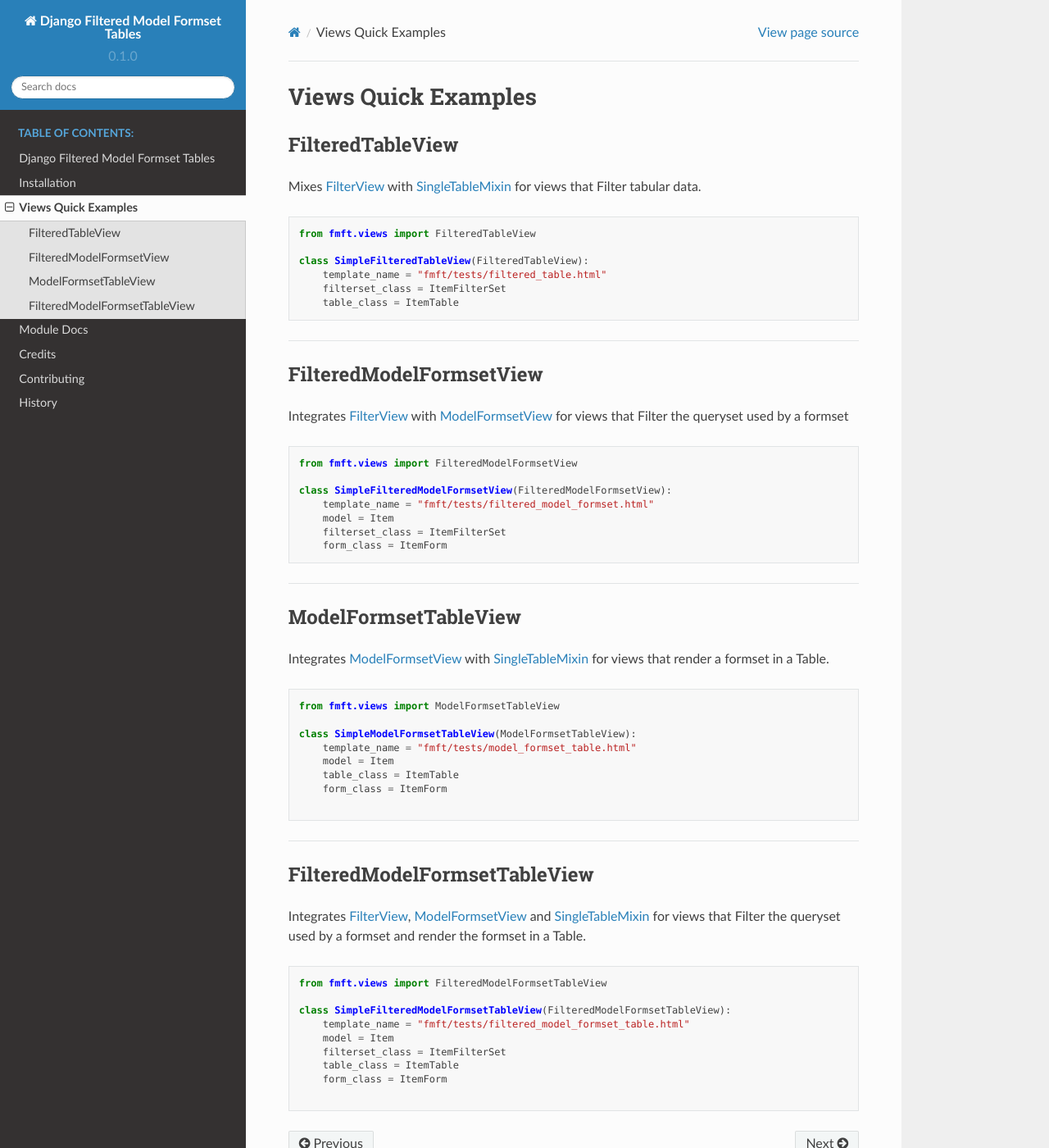
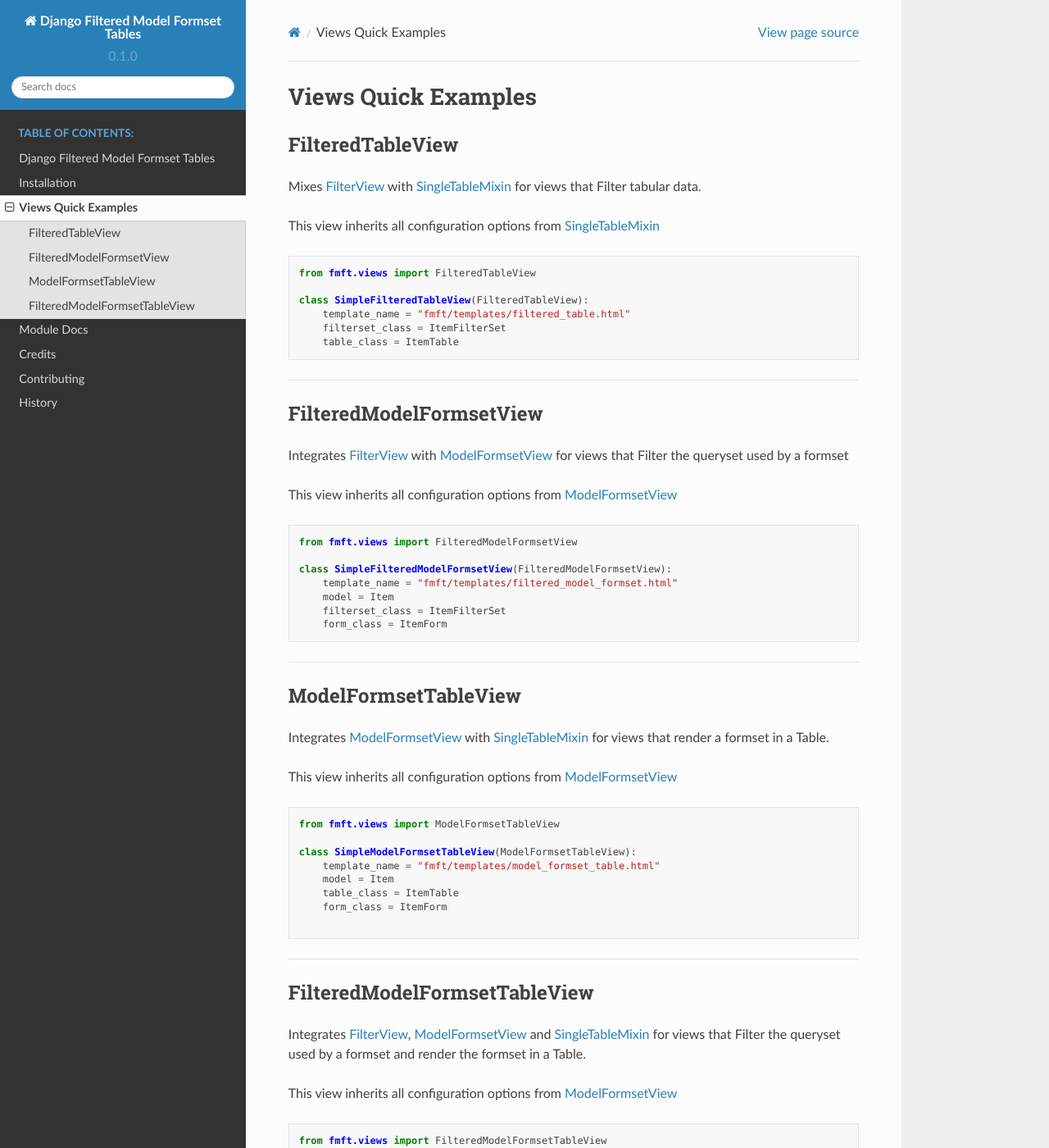
Before and after one commit to powderflask/django-fmft, a Sphinx documentation site: the page built from docs/source/example_views.md, in a window 1280 px wide and 1400 px high. Shown: the whole window at 82% size. Built offline with Sphinx 7.4.7 and the Read the Docs theme 2.0.0, drawn with Linux system fonts in a browser that asks for light colours; some of the changed text lies outside the part shown.

````diff
--- a/docs/source/conf.py
+++ b/docs/source/conf.py
@@ -5,6 +5,11 @@
 
 # -- Project information -----------------------------------------------------
 # https://www.sphinx-doc.org/en/master/usage/configuration.html#project-information
+import os
+import sys
+sys.path.insert(0, os.path.abspath("../../"))
+
+django_settings = "demo.settings"
 
 project = "Django Filtered Model Formset Tables"
 copyright = "2023, powderflask"
@@ -30,6 +35,7 @@ extensions = [
     "sphinx.ext.viewcode",
     "sphinx.ext.autodoc",
     "sphinx.ext.napoleon",
+    "sphinxcontrib_django",
 ]
 
 templates_path = ["_templates"]
--- a/docs/source/example_views.md
+++ b/docs/source/example_views.md
@@ -8,11 +7,15 @@ Mixes
 with
 [SingleTableMixin](https://django-tables2.readthedocs.io/en/latest/pages/api-reference.html#views-view-mixins-and-paginators)
 for views that Filter tabular data.
+
+This view inherits all configuration options from
+[SingleTableMixin](https://django-tables2.readthedocs.io/en/latest/pages/generic-mixins.html#a-single-table-using-singletablemixin)
+
 ```python
 from fmft.views import FilteredTableView
 
 class SimpleFilteredTableView(FilteredTableView):
-    template_name = "fmft/tests/filtered_table.html"
+    template_name = "fmft/templates/filtered_table.html"
     filterset_class = ItemFilterSet
     table_class = ItemTable
 ```
@@ -24,11 +27,15 @@ Integrates
 with
 [ModelFormsetView](https://django-extra-views.readthedocs.io/en/latest/pages/formset-views.html#modelformsetview)
 for views that Filter the queryset used by a formset
+
+This view inherits all configuration options from
+[ModelFormsetView](https://django-extra-views.readthedocs.io/en/latest/pages/formset-views.html#modelformsetview)
+
 ```python
 from fmft.views import FilteredModelFormsetView
 
 class SimpleFilteredModelFormsetView(FilteredModelFormsetView):
-    template_name = "fmft/tests/filtered_model_formset.html"
+    template_name = "fmft/templates/filtered_model_formset.html"
     model = Item
     filterset_class = ItemFilterSet
     form_class = ItemForm
@@ -41,11 +48,15 @@ Integrates
 with
 [SingleTableMixin](https://django-tables2.readthedocs.io/en/latest/pages/api-reference.html#views-view-mixins-and-paginators)
 for views that render a formset in a Table.
+
+This view inherits all configuration options from
+[ModelFormsetView](https://django-extra-views.readthedocs.io/en/latest/pages/formset-views.html#modelformsetview)
+
 ```python
 from fmft.views import ModelFormsetTableView
 
 class SimpleModelFormsetTableView(ModelFormsetTableView):
-    template_name = "fmft/tests/model_formset_table.html"
+    template_name = "fmft/templates/model_formset_table.html"
     model = Item
     table_class = ItemTable
     form_class = ItemForm
@@ -61,11 +72,15 @@ and
 [SingleTableMixin](https://django-tables2.readthedocs.io/en/latest/pages/api-reference.html#views-view-mixins-and-paginators)
 for views that Filter the queryset used by a formset and render
 the formset in a Table.
+
+This view inherits all configuration options from
+[ModelFormsetView](https://django-extra-views.readthedocs.io/en/latest/pages/formset-views.html#modelformsetview)
+
 ```python
 from fmft.views import FilteredModelFormsetTableView
 
 class SimpleFilteredModelFormsetTableView(FilteredModelFormsetTableView):
-    template_name = "fmft/tests/filtered_model_formset_table.html"
+    template_name = "fmft/templates/filtered_model_formset_table.html"
     model = Item
     filterset_class = ItemFilterSet
     table_class = ItemTable
--- a/requirements.txt
+++ b/requirements.txt
@@ -6,7 +6,7 @@
 #
 asgiref==3.7.2
     # via django
-django==4.2.3
+django==4.2.4
     # via
     #   django-extra-views
     #   django-filter
@@ -22,5 +22,3 @@ sqlparse==0.4.4
     # via django
 typing-extensions==4.7.1
     # via asgiref
-tzdata==2023.3
-    # via django
````
Also changed, not shown: other parts of docs/source/example_views.md (+0 -1 lines), docs/requirements_docs.txt (+16 -15 lines), requirements_dev.txt (+31 -39 lines), 2 other files.
